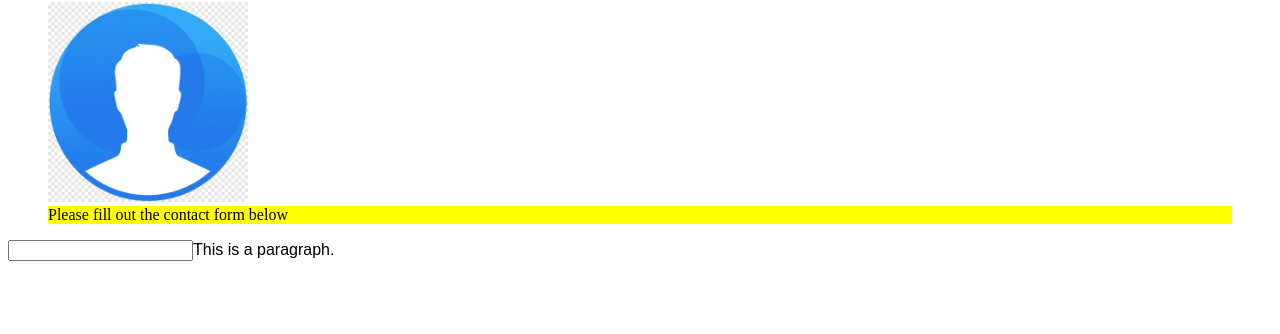
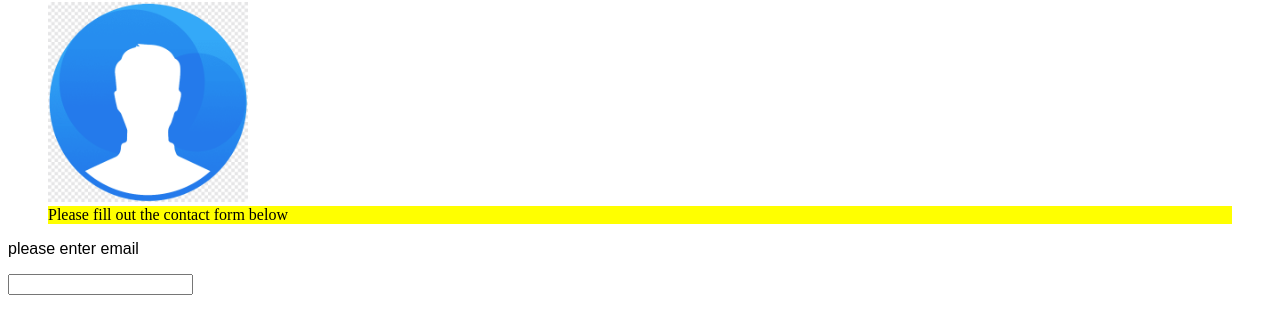
Before and after one commit to Angela-Amaro/Angela-Amaro.github.io-mini-project-, a plain HTML site: page index.html in a window 1280 px wide. Shown: the part 78-412 px from the top of the page. Drawn offline with Linux system fonts and the light colour scheme.

Commit message:
testing a small issue with modifying code updates website

```diff
--- a/index.html
+++ b/index.html
@@ -15,7 +15,7 @@
 
 
     <section class="form">
-    <input>This is a paragraph.
+    <p>please enter email</p><input class="email">
 <!--add contact form-->
     </section>
 </body>
```
